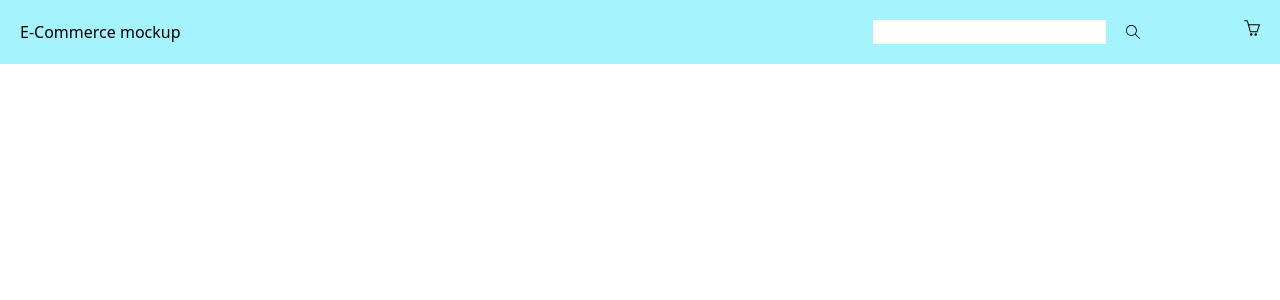
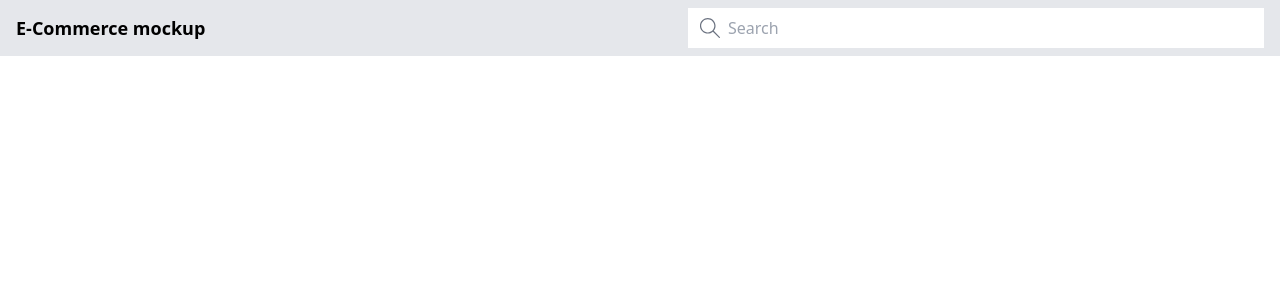
Before and after one commit to TarasMamch/e-commerce-mockup, a JavaScript app: page / in a window 1280 px wide. Shown: the top 300 px of the page. Built offline with nearby package versions, Linux system fonts and the light colour scheme.

Commit message:
improved header component

```diff
--- a/src/components/Header.js
+++ b/src/components/Header.js
@@ -2,16 +2,27 @@ import { SlBasket, SlMagnifier } from "react-icons/sl";
 
 function Header() {
     return (
-        <div className="flex justify-between border-5 bg-cyan-200">
-            <div className="m-5">
-                E-Commerce mockup
+        <div className="flex items-center justify-between px-4 border-b h-14 bg-gray-200">
+            <div className="flex item-center space-x-2 text-sm">
+                <div className="text-lg font-bold">
+                    E-Commerce mockup
+                </div>
             </div>
-            <div className="m-5 flex w-4/12 justify-between">
-                <div className="flex items-center mx-10 w-max">
-                    <input className="w-full" />
-                    <SlMagnifier className="ml-5" />
-                </div>
-                <SlBasket />
+            <div className="w-full max-w-xl ml-4">
+                <form>
+                    <div className="relative">
+                        <div className="absolute inset-y-0 flex items-center pl-3">
+                            <SlMagnifier className="h-5 w-5 text-gray-500" />
+                        </div>
+                        <input
+                            className="pl-10 py-2 w-full border-0 shadow-none"
+                            placeholder="Search"
+                        />
+                    </div>
+                </form>
+                {/* <div className="">
+                    <SlBasket />
+                </div> */}
             </div>
         </div>
     )
```
